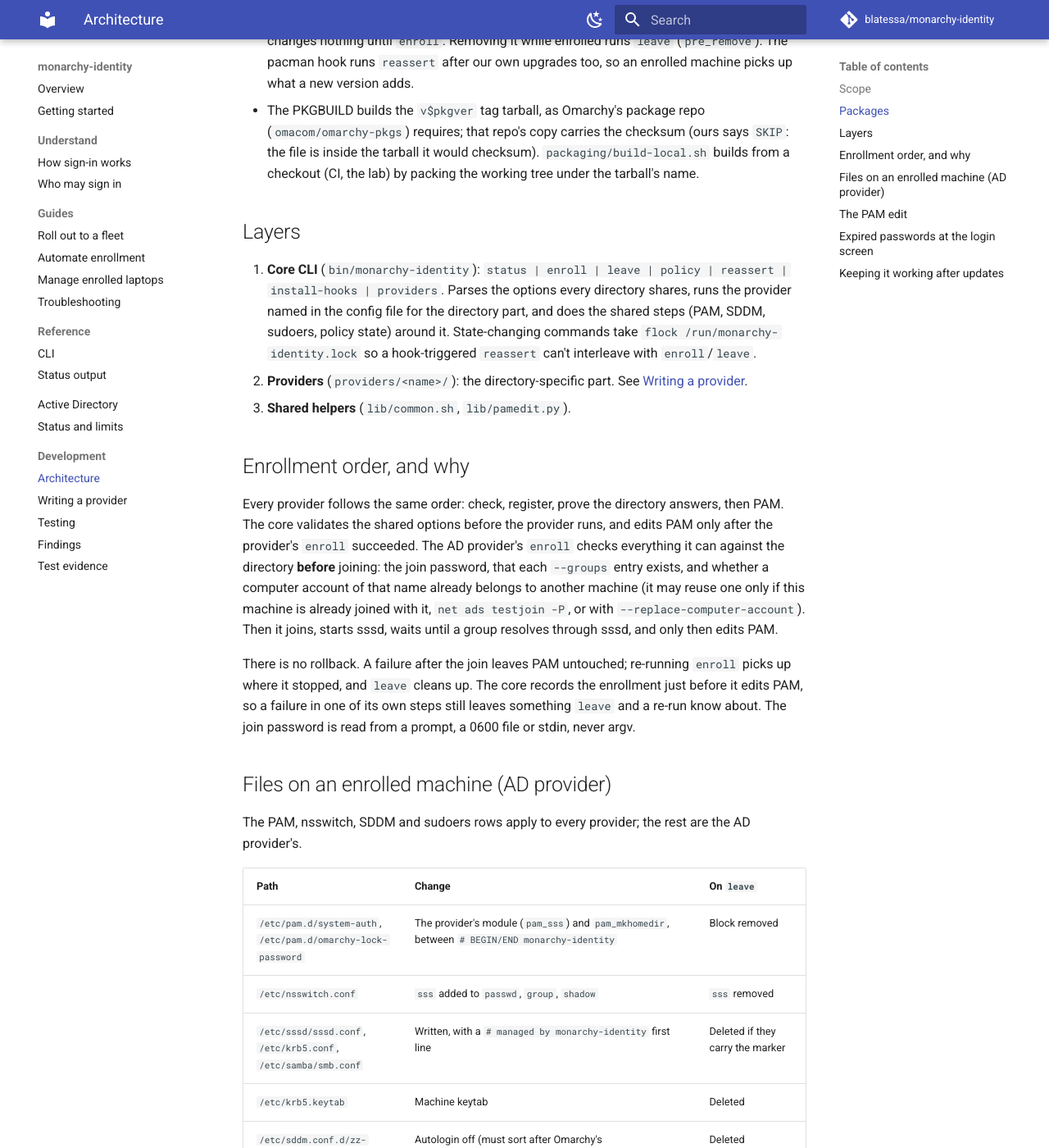
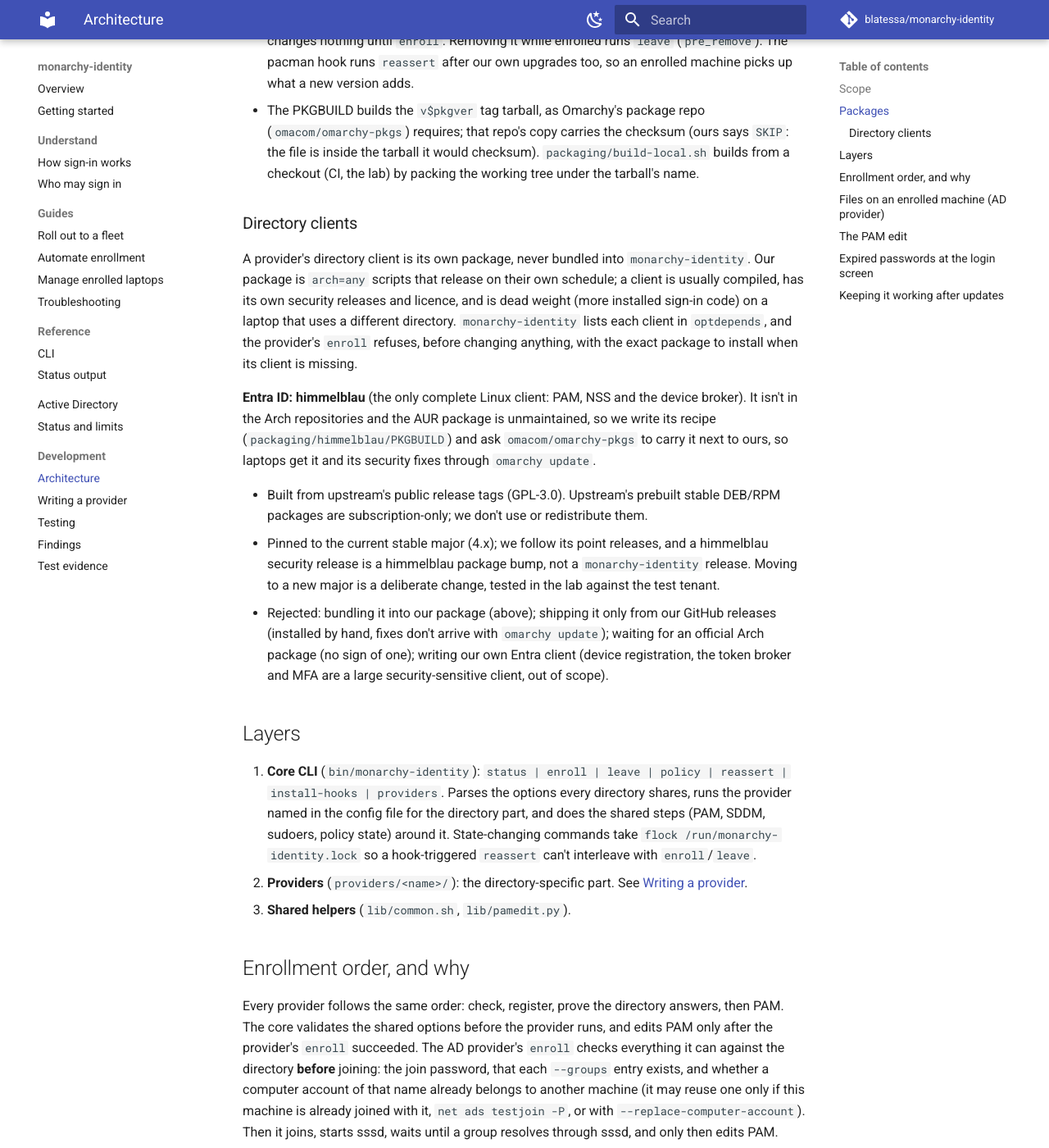
Before and after one commit to blatessa/monarchy-identity, an MkDocs documentation site: the page built from docs/dev/architecture.md, in a window 1280 px wide and 1400 px high, scrolled down 908 px. Shown: the whole window at 82% size. Built offline with MkDocs 1.6.1 and Material for MkDocs 9.7.7, drawn with Linux system fonts in a browser that asks for light colours; comment, search, counter and statistics services are not loaded.

Commit message:
Decide how Entra's client ships: himmelblau as its own package
himmelblau is the only complete Linux Entra ID client and is AUR-only. We
write its recipe and ask omarchy-pkgs to carry it next to ours, so laptops
get it and its security fixes through omarchy update. It stays a separate
package (optdepends), not bundled: ours is arch=any scripts on their own
release cadence, himmelblau is compiled with its own security releases and
licence, and AD laptops shouldn't carry it. Built from upstream's public
4.x tags; their prebuilt stable repos are subscription-only.

Docs: dev/architecture.md (new "Directory clients"), writing-a-provider.md
and AGENTS.md point at it. No user-facing change.

Co-Authored-By: Claude Opus 5.5 <noreply@anthropic.com>

```diff
--- a/docs/dev/architecture.md
+++ b/docs/dev/architecture.md
@@ -30,6 +30,27 @@ hit a command line or disk.
 - The PKGBUILD builds the `v$pkgver` tag tarball, as Omarchy's package repo (`omacom/omarchy-pkgs`) requires; that
   repo's copy carries the checksum (ours says `SKIP`: the file is inside the tarball it would checksum).
   `packaging/build-local.sh` builds from a checkout (CI, the lab) by packing the working tree under the tarball's name.
+
+### Directory clients
+
+A provider's directory client is its own package, never bundled into `monarchy-identity`. Our package is `arch=any`
+scripts that release on their own schedule; a client is usually compiled, has its own security releases and licence,
+and is dead weight (more installed sign-in code) on a laptop that uses a different directory. `monarchy-identity`
+lists each client in `optdepends`, and the provider's `enroll` refuses, before changing anything, with the exact
+package to install when its client is missing.
+
+**Entra ID: himmelblau** (the only complete Linux client: PAM, NSS and the device broker). It isn't in the Arch
+repositories and the AUR package is unmaintained, so we write its recipe (`packaging/himmelblau/PKGBUILD`) and ask
+`omacom/omarchy-pkgs` to carry it next to ours, so laptops get it and its security fixes through `omarchy update`.
+
+- Built from upstream's public release tags (GPL-3.0). Upstream's prebuilt stable DEB/RPM packages are
+  subscription-only; we don't use or redistribute them.
+- Pinned to the current stable major (4.x); we follow its point releases, and a himmelblau security release is a
+  himmelblau package bump, not a `monarchy-identity` release. Moving to a new major is a deliberate change, tested in
+  the lab against the test tenant.
+- Rejected: bundling it into our package (above); shipping it only from our GitHub releases (installed by hand, fixes
+  don't arrive with `omarchy update`); waiting for an official Arch package (no sign of one); writing our own Entra
+  client (device registration, the token broker and MFA are a large security-sensitive client, out of scope).
 
 ## Layers
 
```
Also changed, not shown: AGENTS.md (+1 -1 lines), docs/dev/writing-a-provider.md (+1 -0 lines).
